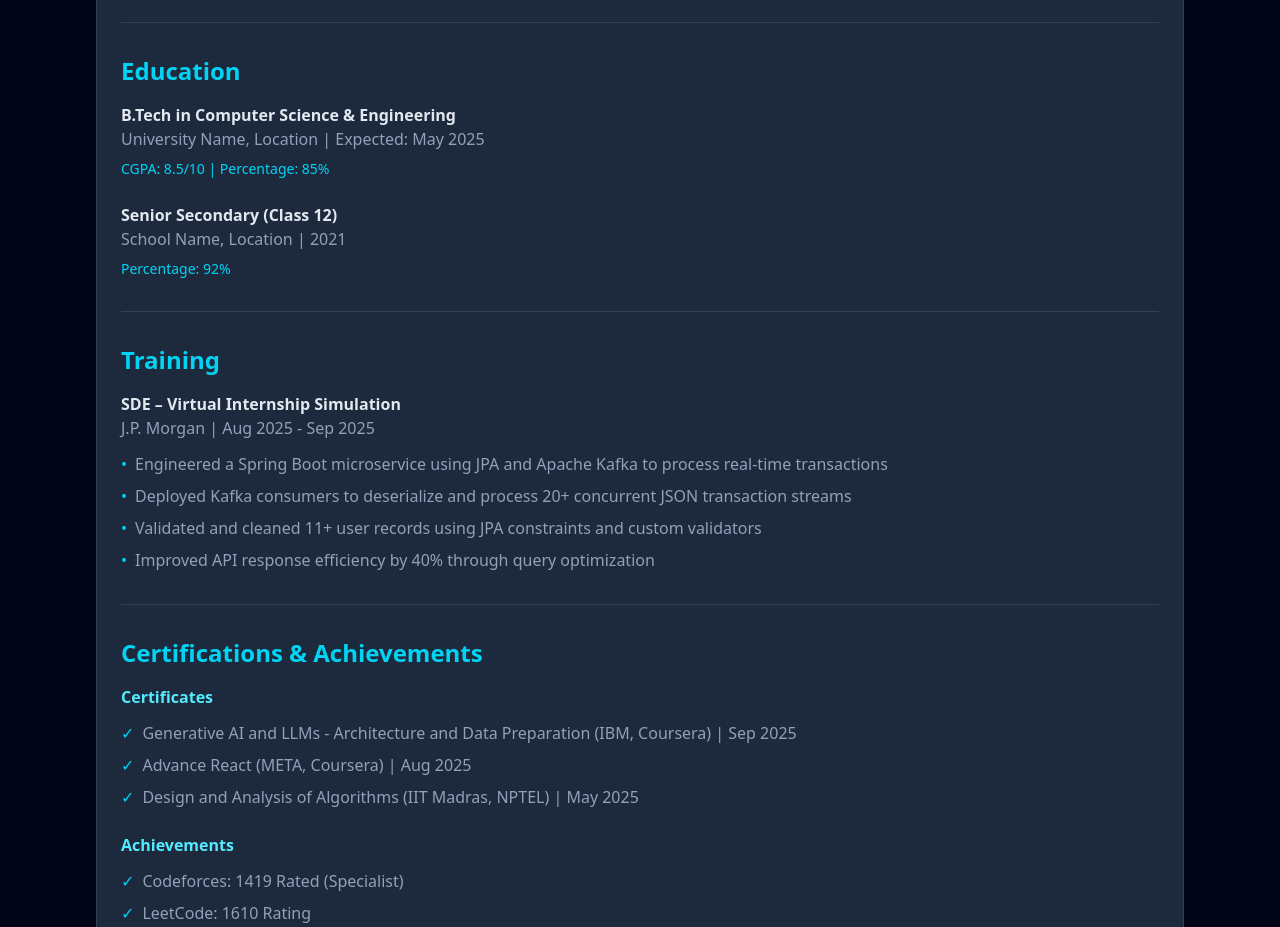
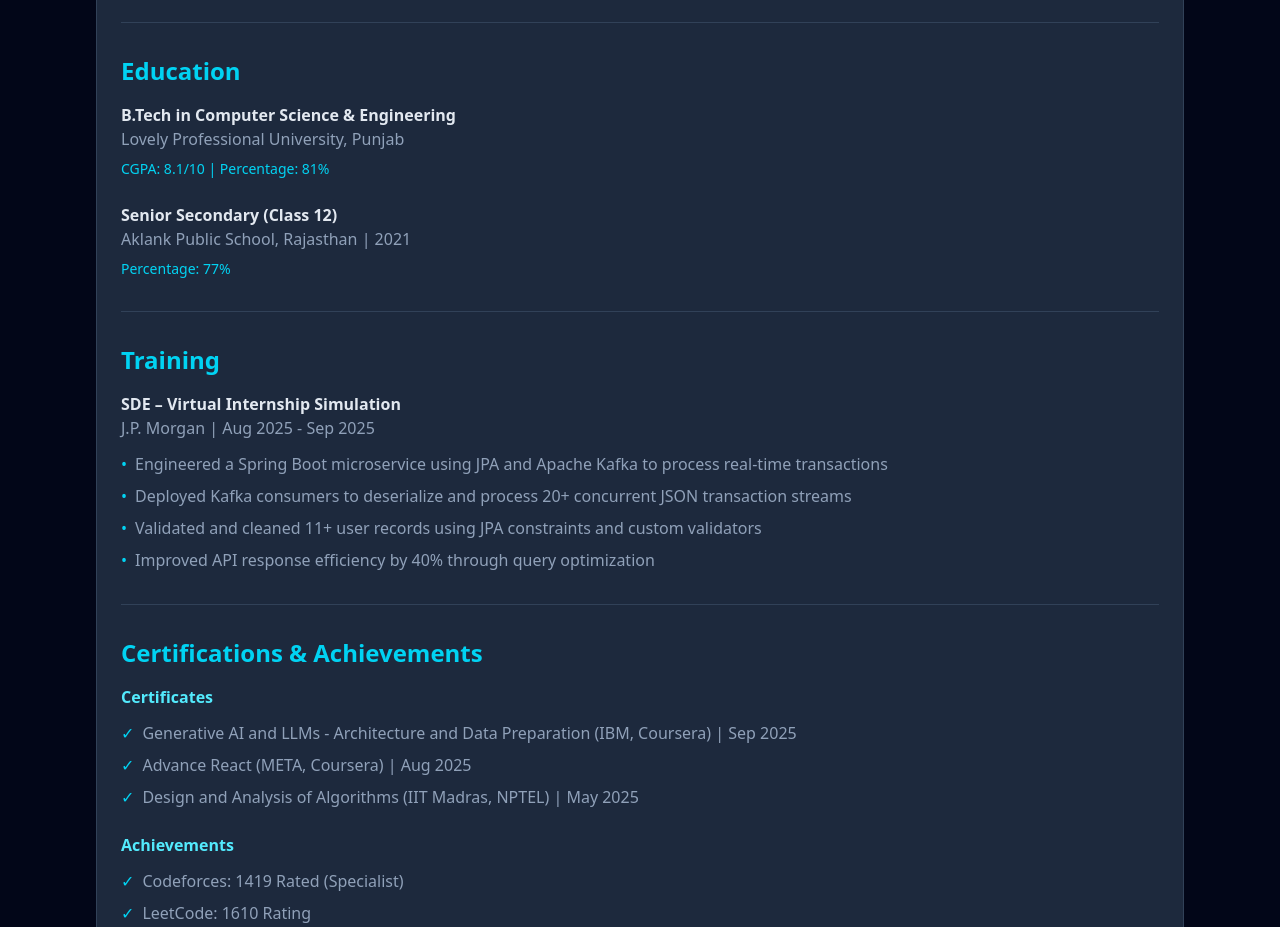
Before and after one commit to Amandeep-Singh07/Portfolio, a Next.js app: page /resume in a window 1280 px wide. Shown: the part 1200-2127 px from the top of the page. Built offline with nearby package versions, Linux system fonts and the light colour scheme.

Commit message:
portfolio

```diff
--- a/src/app/resume/page.tsx
+++ b/src/app/resume/page.tsx
@@ -109,18 +109,18 @@ export default function Resume() {
                   B.Tech in Computer Science & Engineering
                 </p>
                 <p className="text-slate-400">
-                  University Name, Location | Expected: May 2025
+                  Lovely Professional University, Punjab
                 </p>
                 <p className="text-cyan-400 text-sm mt-2">
-                  CGPA: 8.5/10 | Percentage: 85%
+                  CGPA: 8.1/10 | Percentage: 81%
                 </p>
               </div>
               <div>
                 <p className="font-semibold text-slate-200">
                   Senior Secondary (Class 12)
                 </p>
-                <p className="text-slate-400">School Name, Location | 2021</p>
-                <p className="text-cyan-400 text-sm mt-2">Percentage: 92%</p>
+                <p className="text-slate-400">Aklank Public School, Rajasthan | 2021</p>
+                <p className="text-cyan-400 text-sm mt-2">Percentage: 77%</p>
               </div>
             </div>
           </div>
```
